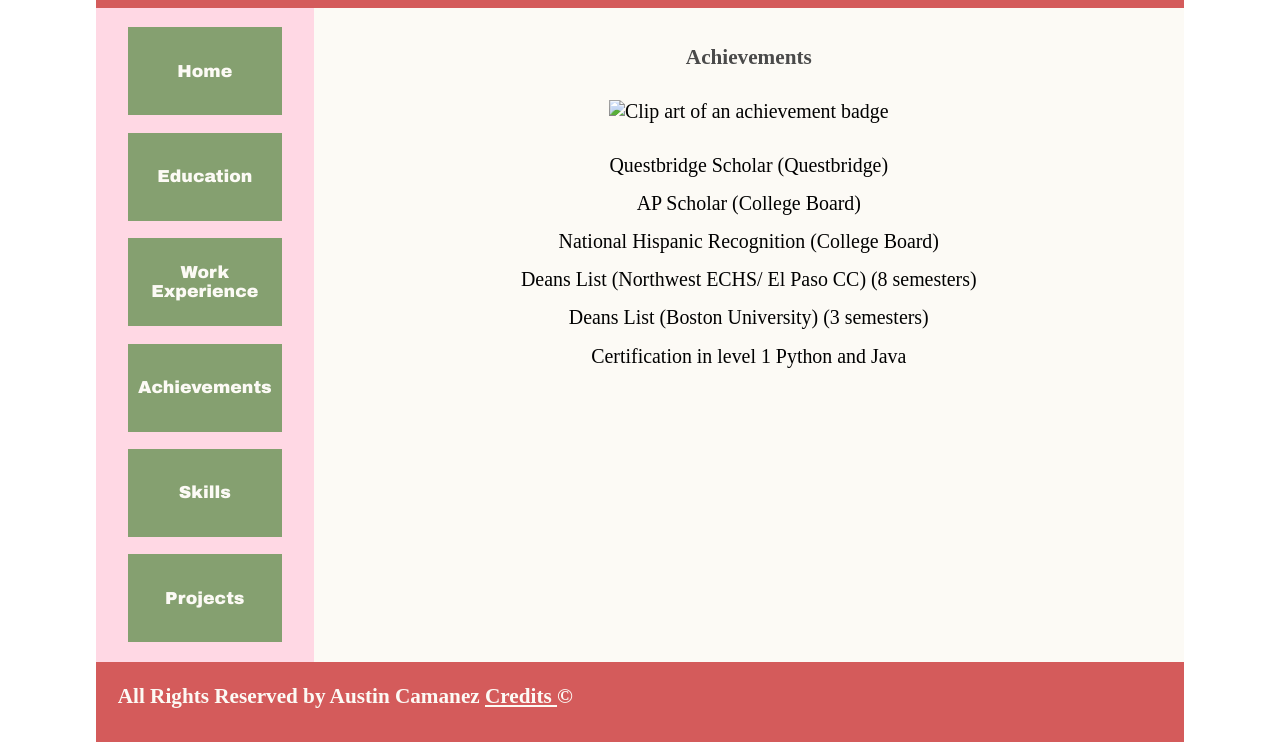
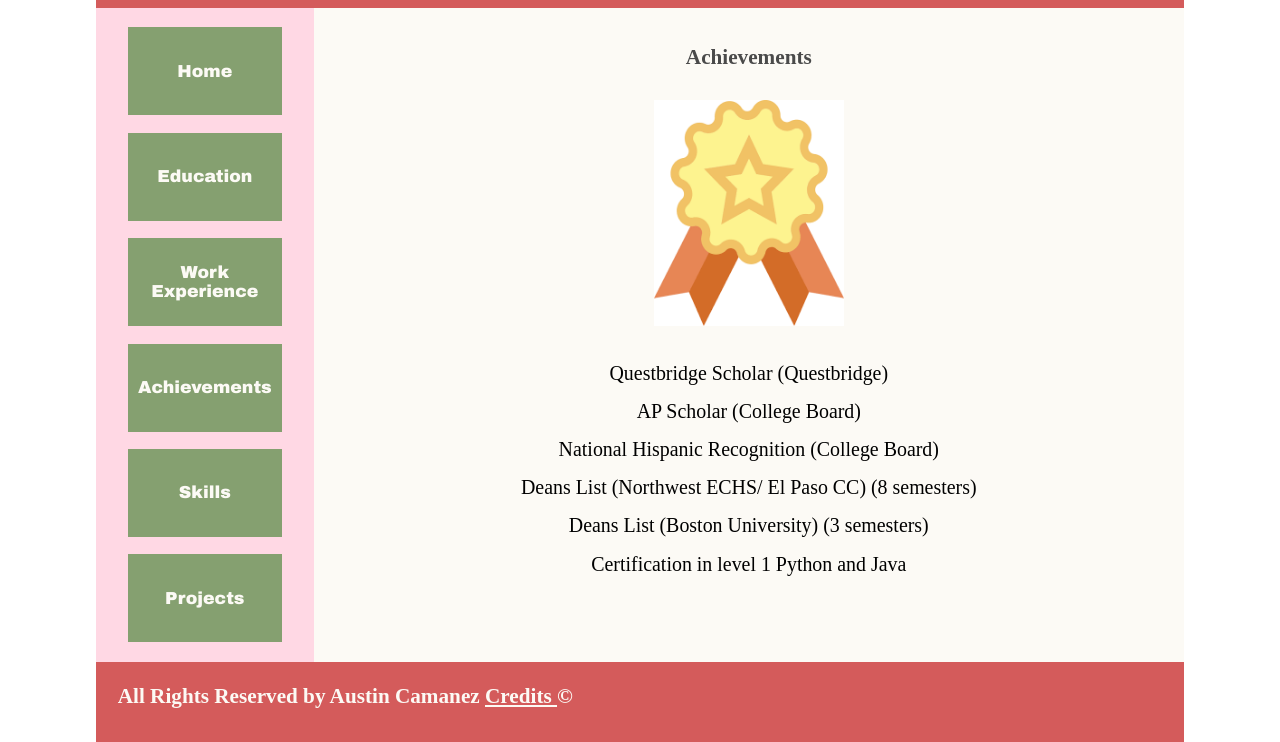
Before and after one commit to ACBostonUni/CS303-mp1-Austin-Camanez, a plain HTML site: page achievements.html in a window 1280 px wide. Shown: the part 73-815 px from the top of the page. Drawn offline with Linux system fonts and the light colour scheme.

Commit message:
Fixed issue with achievements photo

```diff
--- a/achievements.html
+++ b/achievements.html
@@ -30,7 +30,7 @@
 <!-- Main Section -->
 <main>
     <h5>Achievements</h5>
-    <img src="images%20(1).png" alt="Clip art of an achievement badge" id="AchPhoto">
+    <img src="achimg.png" alt="Clip art of an achievement badge" id="AchPhoto">
     <ul>
         <li>Questbridge Scholar (Questbridge)</li>
         <li> AP Scholar (College Board)</li>
```
Also changed, not shown: index.html (+1 -1 lines), achimg.png (added).
